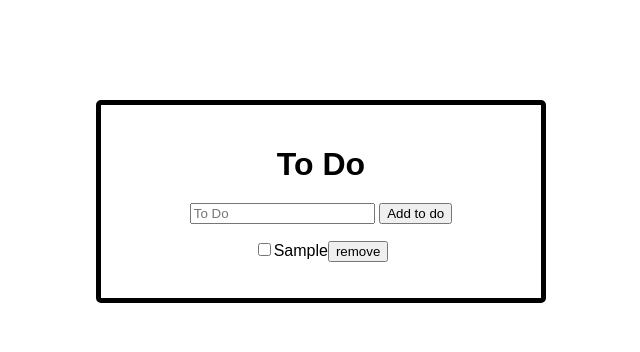
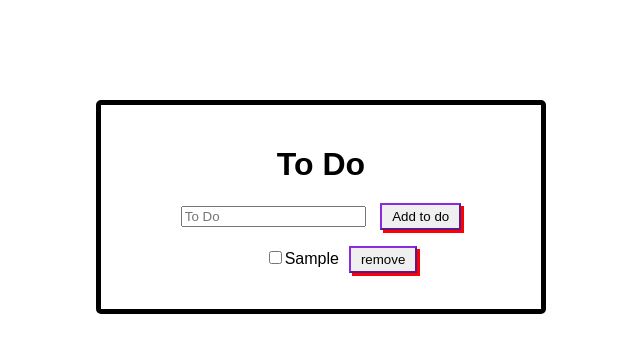
Before and after one commit to g0nesquatchin/to-do-list, a website: page index.html in a window 1280 px wide. Both pictures are taken after typing "Sample" into the empty fields and a click on the button "Add to do". Shown: the whole page, without its empty margins (319-959 px from the left). Drawn offline with Linux system fonts and the light colour scheme.

Commit message:
added Nathan's css updates

```diff
--- a/index.js
+++ b/index.js
@@ -4,15 +4,15 @@ const taskList = document.getElementById("listItems");
 
 //adds a new task with a checkbox, the task, and a remove button
 function addTask(){
-    var taskcheck = inputText.value
+    let taskcheck = inputText.value
         if (taskcheck !== ""){
 
             //create the list element if the input field has a todo item
-            var li = document.createElement("li")
+            let li = document.createElement("li")
 
             /// create delete button and checkbox for list element
-            const deleteBtn = document.createElement("button")
-            const checkBox =document.createElement("input");
+            let deleteBtn = document.createElement("button")
+            let checkBox =document.createElement("input");
             checkBox.type = 'checkbox';
             li.innerHTML = taskcheck;
             deleteBtn.innerHTML = 'remove';
@@ -48,7 +48,7 @@ if(this.checked){
     task.style.textDecoration = 'none';
 }
 
- //old code to do the strikethrough without the checkbox will need to add css for .strike
+ //old code to do the strikethrough without the checkbox will need to add css for .strike (classList)
     // let task = event.target.parentElement;
     // task.classList.toggle('strike');
 }
--- a/style.css
+++ b/style.css
@@ -1,11 +1,9 @@
-
 body {
     font-family: Arial, sans-serif;
     margin-top: 100px;
     display: flex;
     text-align: center;
 }
-
 .todo-container{
     width: 400px;
     margin:auto;
@@ -13,14 +11,19 @@ body {
     padding: 20px;
     border-radius: 5px;
 }
-
 h1 {
     margin-bottom: 20px;
 }
-
-ul{
+button{
+    border-color: blueviolet;
+    box-shadow: 3px 3px red;
+    padding:4px 10px;
+    margin-left: 10px;
+}
+ul li{
     list-style-type: none;
-    margin-left: 0;
-    padding-left: 0;
+    justify-content: space-between;
 }
-li
+ul li{
+    margin-bottom: 10px;
+}
```
